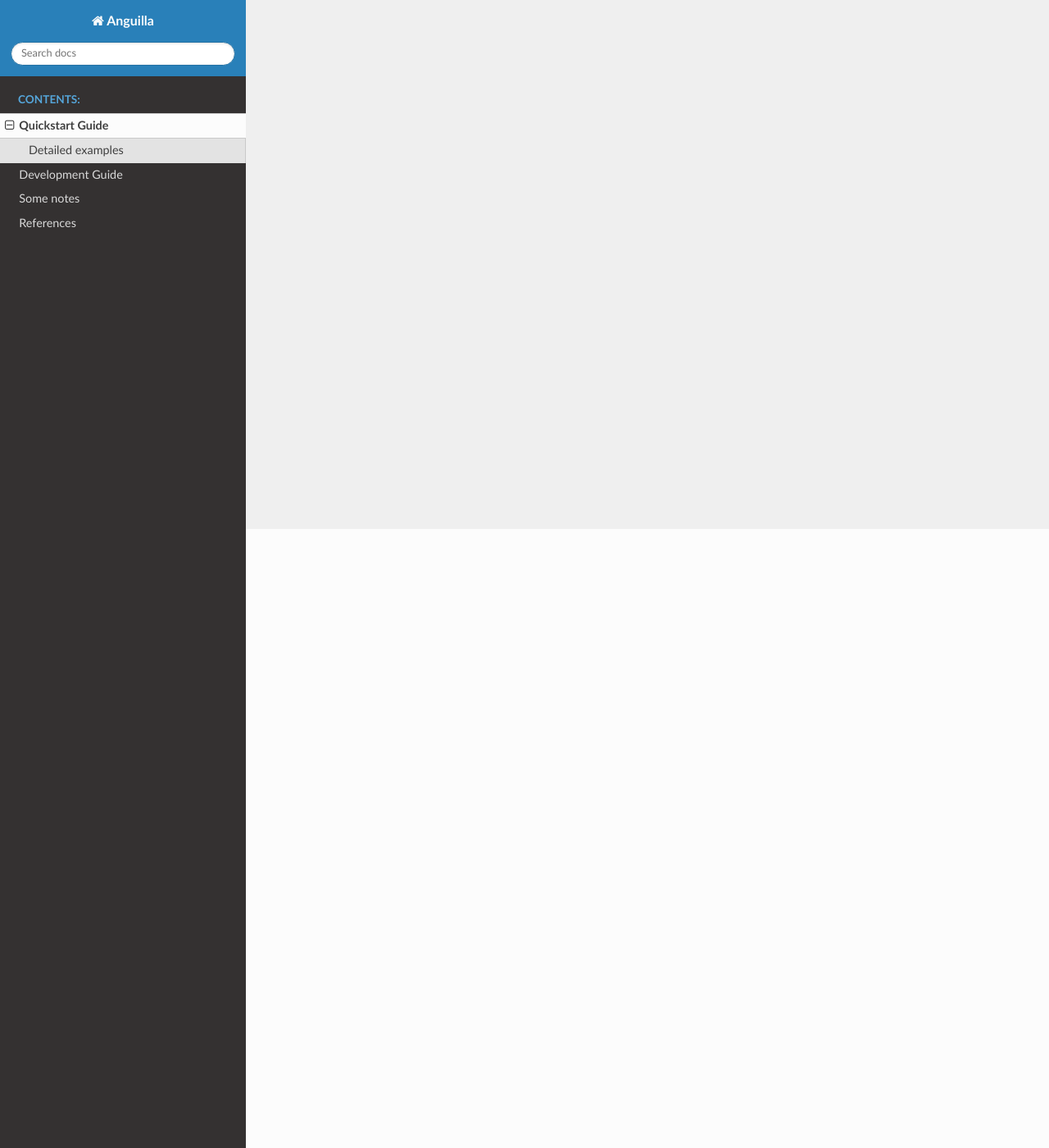
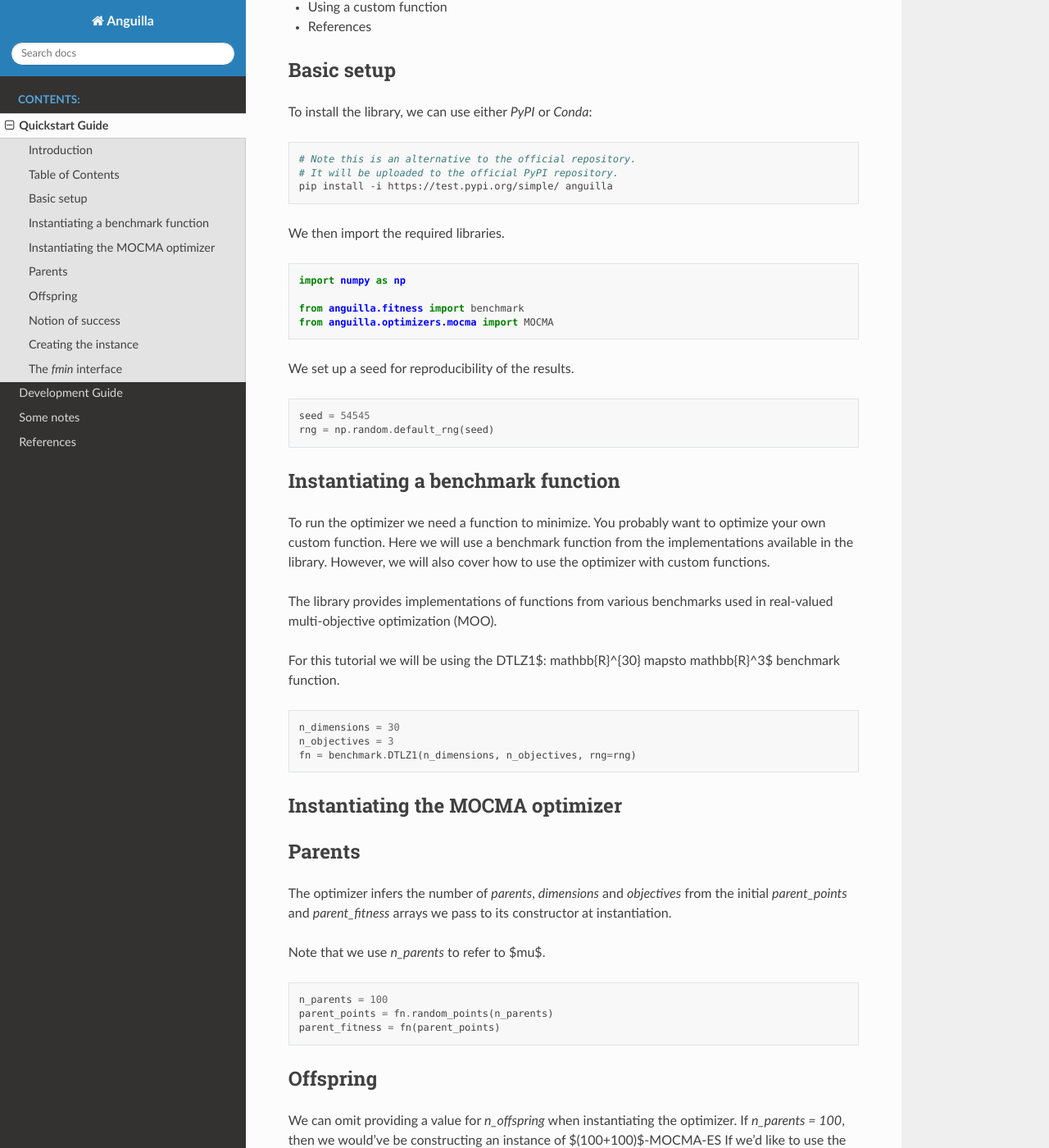
Before and after one commit to pocs-anguilla/anguilla, a Sphinx documentation site: the page built from docs/quickstart.rst, in a window 1280 px wide and 1400 px high, scrolled down 755 px. Shown: the whole window at 82% size. Built offline with Sphinx 7.4.7 and the Read the Docs theme 2.0.0, drawn with Linux system fonts in a browser that asks for light colours; some of the changed text lies outside the part shown.

Commit message:
intro docs (#53)

```diff
--- a/docs/quickstart.rst
+++ b/docs/quickstart.rst
@@ -6,11 +6,154 @@ Quickstart Guide
 .. contents:: :local:
 
 
-Detailed examples
+Introduction
+------------
+
+In this tutorial, we provide an introduction to setting up an instance of the MO-CMA-ES optimizer implementation
+available in the library and how to optimize a function using the two available interfaces.
+
+Table of Contents
 -----------------
 
-.. Note::
-    This page will contain detailed examples for using the
-    MO-CMA-ES implementation. This could be something like
-    `this <http://www.shark-ml.org/sphinx_pages/build/html/rest_sources/tutorials/algorithms/mocma.html>`_
-    and `this <http://www.shark-ml.org/sphinx_pages/build/html/rest_sources/tutorials/algorithms/MOOExperiment.html>`_ examples from the Shark examples.
+* Basic setup
+* Instantiating a benchmark function
+* Instantiating the MOCMA optimizer
+* The `fmin` interface
+* The `ask` and `tell` interface
+* Using a custom function
+* References
+
+Basic setup
+-----------
+
+To install the library, we can use either `PyPI` or `Conda`:
+
+.. code-block:: bash
+
+    # Note this is an alternative to the official repository.
+    # It will be uploaded to the official PyPI repository.
+    pip install -i https://test.pypi.org/simple/ anguilla
+
+We then import the required libraries.
+
+.. code-block:: python
+
+    import numpy as np
+
+    from anguilla.fitness import benchmark
+    from anguilla.optimizers.mocma import MOCMA
+
+We set up a seed for reproducibility of the results.
+
+.. code-block:: python
+
+    seed = 54545
+    rng = np.random.default_rng(seed)
+
+Instantiating a benchmark function
+----------------------------------
+
+To run the optimizer we need a function to minimize. You probably want to optimize your own custom function. Here we will use a benchmark function from the implementations available in the library. However, we will also cover how to use the optimizer with custom functions.
+
+The library provides implementations of functions from various benchmarks used in real-valued multi-objective optimization (MOO).
+
+For this tutorial we will be using the DTLZ1$: \mathbb{R}^{30} \mapsto \mathbb{R}^3$ benchmark function.
+
+.. code-block:: python
+
+    n_dimensions = 30
+    n_objectives = 3
+    fn = benchmark.DTLZ1(n_dimensions, n_objectives, rng=rng)
+
+Instantiating the MOCMA optimizer
+---------------------------------
+
+Parents
+-------
+
+The optimizer infers the number of *parents*, *dimensions* and *objectives*
+from the initial `parent_points` and `parent_fitness` arrays we pass to its constructor
+at instantiation.
+
+Note that we use `n_parents` to refer to $\mu$.
+
+.. code-block:: python
+
+    n_parents = 100
+    parent_points = fn.random_points(n_parents)
+    parent_fitness = fn(parent_points)
+
+Offspring
+---------
+
+We can omit providing a value for `n_offspring` when instantiating the optimizer.
+If `n_parents = 100`, then we would've be constructing an instance of $(100+100)$-MOCMA-ES
+If we'd like to use the steady-state variant, i.e $(100+1)-MOCMA-ES
+Then we need to set `n_offspring = 1`.
+
+Note that we use `n_offspring` to refer to $\lambda$.
+
+.. code-block:: python
+
+    n_offspring = 100
+
+Notion of success
+-----------------
+
+The implementation supports both notions of success defined in the literature [1] [2].
+By default, if none is provided the optimizer uses the population-based notion of success.
+
+.. code-block:: python
+
+    success_notion = "population"
+
+Creating the instance
+---------------------
+
+We are ready to instantiate the MOCMA optimizer.
+Note that we need to specify at least one stopping condition,
+in this case we restrict the number of function evaluations by
+setting `max_evaluations=50000`. Other stopping conditions are
+`max_generations` and `target_indicator_value` (which requires providing a reference point).
+
+.. code-block python
+
+    optimizer = MOCMA(parent_points,
+                    parent_fitness,
+                    n_offspring=n_offspring,
+                    success_notion=success_notion,
+                    max_evaluations=50000,
+                    rng=rng,
+                    )
+
+To pass a reference point, we would've done the following:
+
+.. code-block:: python
+
+    our_reference_point = None
+    optimizer.indicator.reference = our_reference_point
+
+The `fmin` interface
+--------------------
+
+Now, to optimize we can simply call the `fmin` method on the optimizer instance:
+
+.. code-block:: python
+
+    result = optimizer.fmin(fn)
+
+The optimizer returns an instance of `OptimizerResult`, which contains both the solution and the stopping conditions that were triggered.
+
+We can access the approximated Pareto set and front by:
+
+.. code-block:: python
+
+    pareto_set = result.solution.points
+    pareto_front = result.solution.fitness
+
+
+We can inspect which condition(s) triggered the stop by:
+
+.. code-block:: python
+
+    result.stopping_conditions
```
Also changed, not shown: docs/index.rst (+10 -26 lines).
